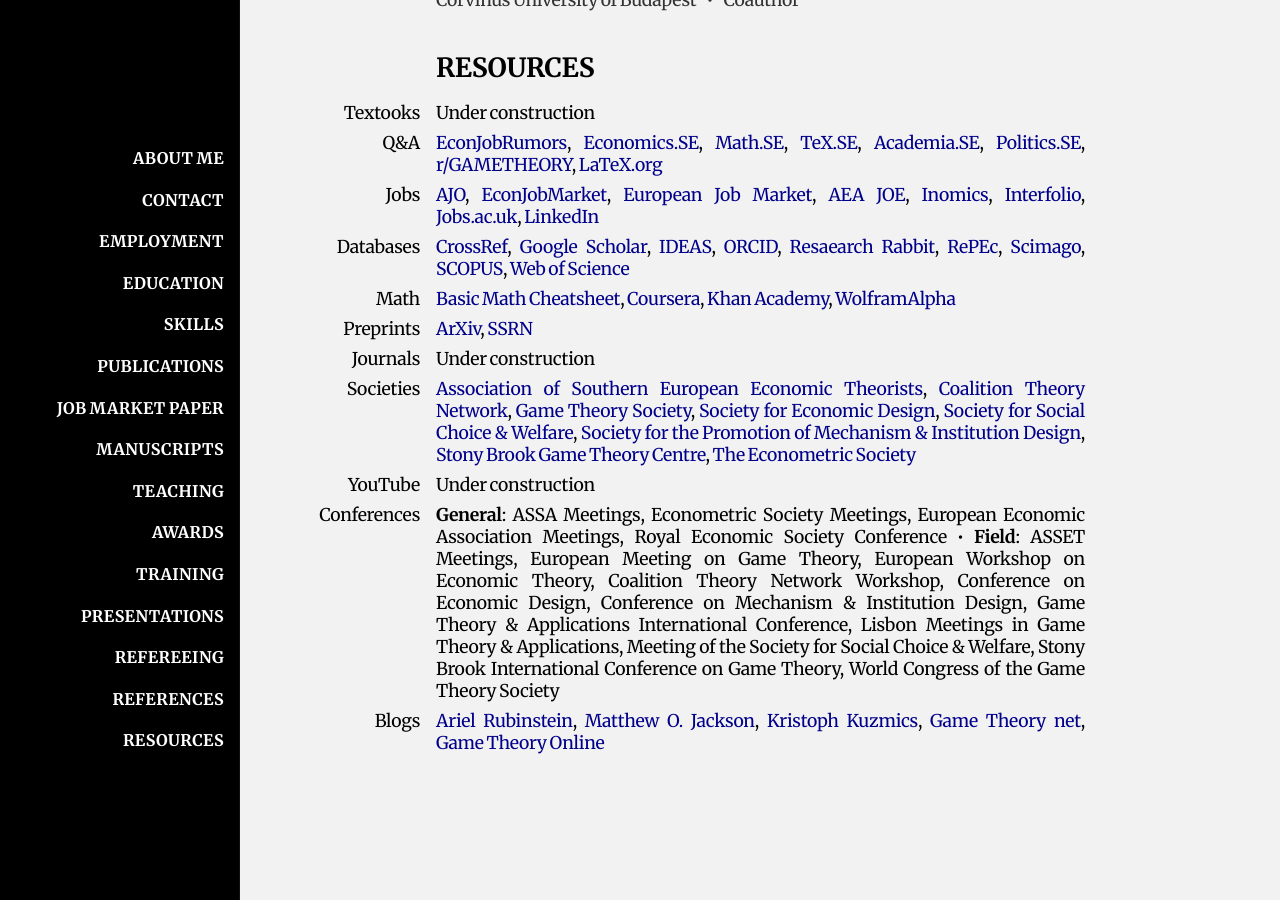
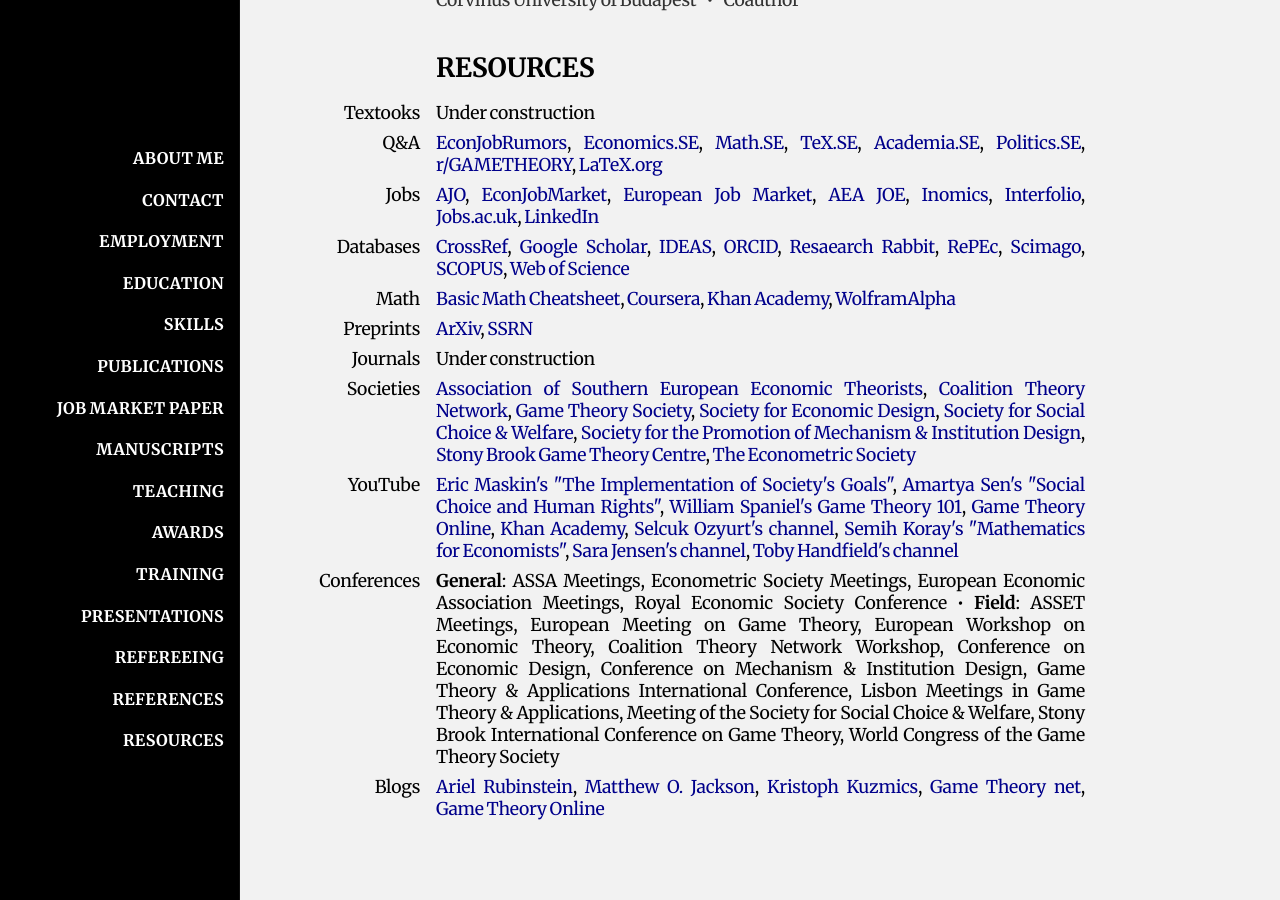
Before and after one commit to HectorHermidaRivera/hectorhermidarivera.github.io, a Jekyll site: the page built from index.md, in a window 1280 px wide and 900 px high, scrolled down 3611 px. Built offline with Jekyll 4.4.1, drawn with Linux system fonts in a browser that asks for light colours; a style sheet for code colours, icons or effects is not loaded.

Commit message:
Update index.md

```diff
--- a/index.md
+++ b/index.md
@@ -538,7 +538,7 @@ title: Home
   <div class="value"><a href="">Association of Southern European Economic Theorists</a>, <a href="">Coalition Theory Network</a>, <a href="">Game Theory Society</a>, <a href="">Society for Economic Design</a>, <a href="">Society for Social Choice & Welfare</a>, <a href="">Society for the Promotion of Mechanism & Institution Design</a>, <a href="">Stony Brook Game Theory Centre</a>, <a href="">The Econometric Society</a></div>
 
   <div class="label">YouTube</div>
-  <div class="value">Under construction</div>
+  <div class="value"><a href="">Eric Maskin's "The Implementation of Society's Goals"</a>, <a href="">Amartya Sen's "Social Choice and Human Rights"</a>, <a href="">William Spaniel's Game Theory 101</a>, <a href="">Game Theory Online</a>, <a href="">Khan Academy</a>, <a href="">Selcuk Ozyurt's channel</a>, <a href="">Semih Koray's "Mathematics for Economists"</a>, <a href="">Sara Jensen's channel</a>, <a href="">Toby Handfield's channel</a></div>
 
   <div class="label">Conferences</div>
   <div class="value"><b>General</b>: ASSA Meetings, Econometric Society Meetings, European Economic Association Meetings, Royal Economic Society Conference<span style="margin:10px;">•</span><b>Field</b>: ASSET Meetings, European Meeting on Game Theory, European Workshop on Economic Theory, Coalition Theory Network Workshop, Conference on Economic Design, Conference on Mechanism & Institution Design, Game Theory & Applications International Conference, Lisbon Meetings in Game Theory & Applications, Meeting of the Society for Social Choice & Welfare, Stony Brook International Conference on Game Theory, World Congress of the Game Theory Society</div>
```
